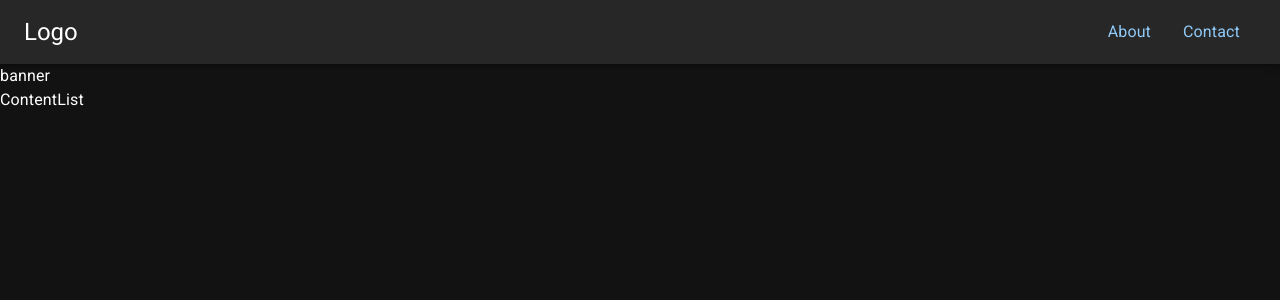
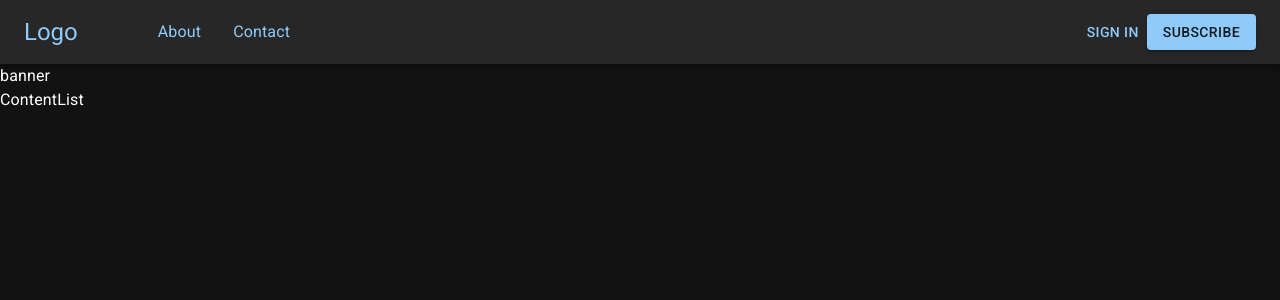
Before and after one commit to arifulbgt4/BestItem, a Next.js app: page /en in a window 1280 px wide. Shown: the top 300 px of the page. Built offline with nearby package versions, Linux system fonts and the light colour scheme.

Commit message:
upgrade: header

```diff
--- a/src/widgets/Header/index.tsx
+++ b/src/widgets/Header/index.tsx
@@ -13,6 +13,7 @@ import {
   ListItemText,
   Toolbar,
   Typography,
+  Button,
 } from "@mui/material";
 import MenuIcon from "@mui/icons-material/Menu";
 
@@ -45,6 +46,11 @@ const Header: FC<HeaderProps> = () => {
           );
         })}
       </List>
+      <Divider />
+      <Box textAlign="center" display="flex" flexDirection="column" rowGap={1}>
+        <Button>SIGN IN</Button>
+        <Button variant="contained">SUBSCRIBE</Button>
+      </Box>
     </Box>
   );
 
@@ -61,14 +67,19 @@ const Header: FC<HeaderProps> = () => {
           >
             <MenuIcon />
           </IconButton>
+
           <Typography
             variant="h5"
-            component="div"
-            sx={{ flexGrow: 1, display: { xs: "none", sm: "block" } }}
+            component={Link}
+            underline="none"
+            href="/"
+            pr={8}
+            display={{ xs: "none", sm: "block" }}
           >
             Logo
           </Typography>
-          <Box sx={{ display: { xs: "none", sm: "block" } }}>
+
+          <Box sx={{ flexGrow: 1, display: { xs: "none", sm: "block" } }}>
             {navItems.map((item) => {
               return (
                 <Link px={2} key={item} href="#" underline="none">
@@ -76,6 +87,10 @@ const Header: FC<HeaderProps> = () => {
                 </Link>
               );
             })}
+          </Box>
+          <Box sx={{ display: { xs: "none", sm: "block" } }}>
+            <Button>SIGN IN</Button>
+            <Button variant="contained">SUBSCRIBE</Button>
           </Box>
         </Toolbar>
       </AppBar>
```
